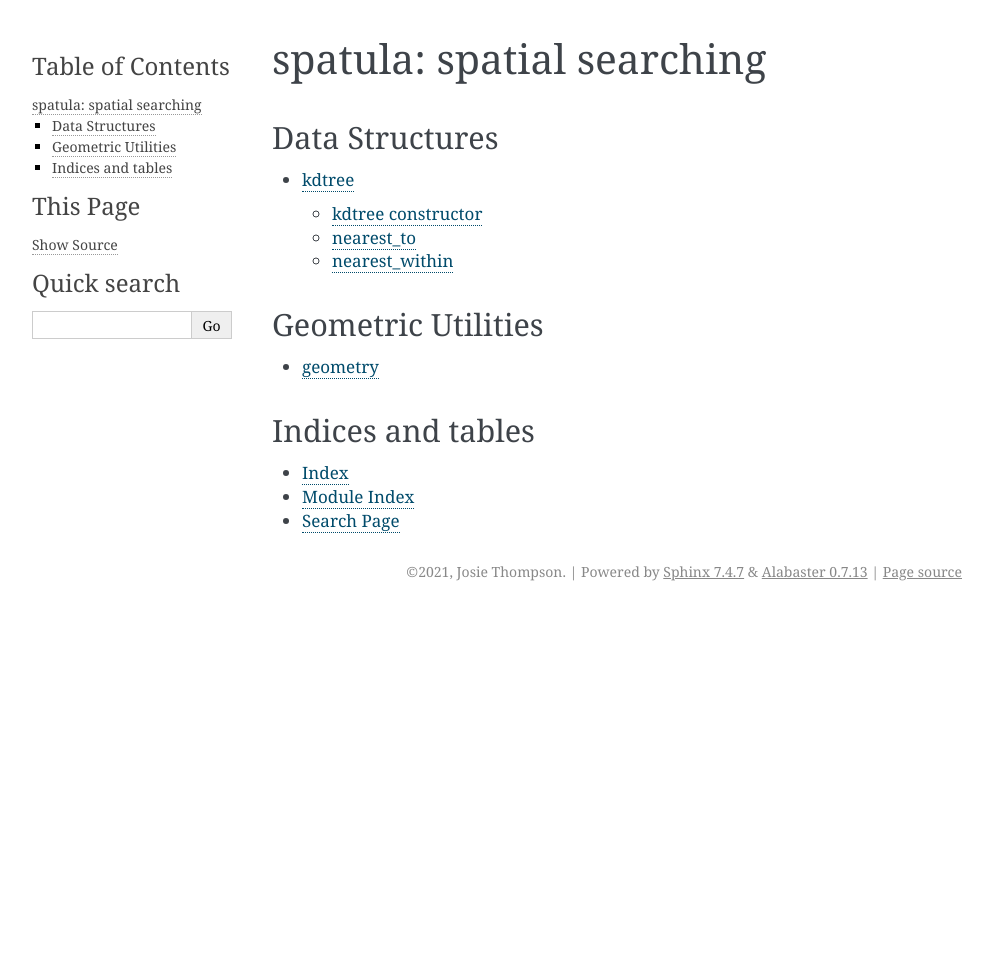
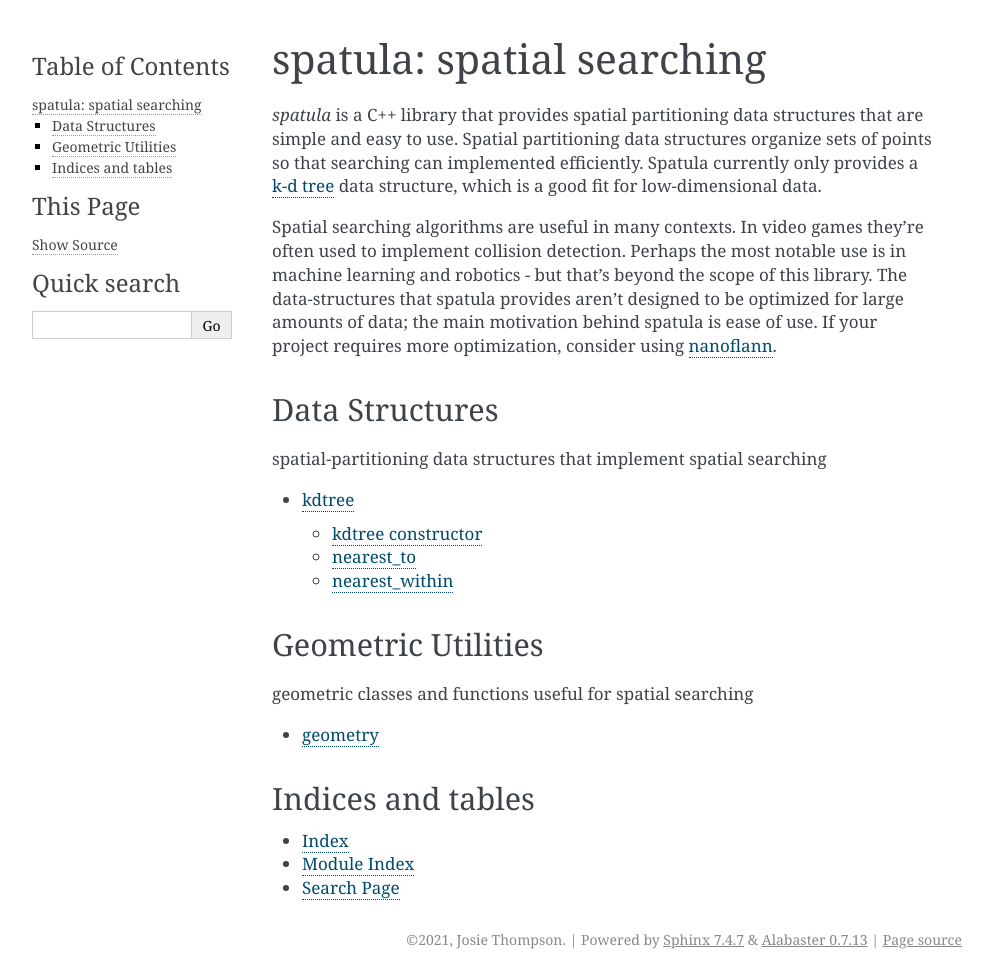
Before and after one commit to josiest/spats, a Sphinx documentation site: the page built from docs/source/index.rst, in a window 1280 px wide. Shown: the whole page, without its empty margins (148-1141 px from the left). Built offline with Sphinx 7.4.7, drawn with Linux system fonts in a browser that asks for light colours; before the commit the page ends 900 px from its top, so only the background shows below that.

Commit message:
added basic intro to spatula library

```diff
--- a/docs/source/index.rst
+++ b/docs/source/index.rst
@@ -6,8 +6,24 @@
 spatula: spatial searching
 ==========================
 
+`spatula` is a C++ library that provides spatial partitioning data structures
+that are simple and easy to use. Spatial partitioning data structures organize
+sets of points so that searching can implemented efficiently. Spatula currently
+only provides a `k-d tree <https://en.wikipedia.org/wiki/K-d_tree>`_ data
+structure, which is a good fit for low-dimensional data.
+
+Spatial searching algorithms are useful in many contexts. In video games they're
+often used to implement collision detection. Perhaps the most notable use is in
+machine learning and robotics - but that's beyond the scope of this library. The
+data-structures that spatula provides aren't designed to be optimized for large
+amounts of data; the main motivation behind spatula is ease of use. If your
+project requires more optimization, consider using
+`nanoflann <https://github.com/jlblancoc/nanoflann>`_.
+
 Data Structures
 ---------------
+spatial-partitioning data structures that implement spatial searching
+
 .. toctree::
    :maxdepth: 2
 
@@ -15,6 +31,8 @@ Data Structures
 
 Geometric Utilities
 -------------------
+geometric classes and functions useful for spatial searching
+
 .. toctree::
    :maxdepth: 2
 
--- a/docs/source/kdtree.rst
+++ b/docs/source/kdtree.rst
@@ -1,5 +1,8 @@
 kdtree
 ======
+
+A k-d tree is a spatial partitioning data structure used for efficiently
+searching for points in a k-dimensional space
 
 .. toctree::
    :maxdepth: 1
```
